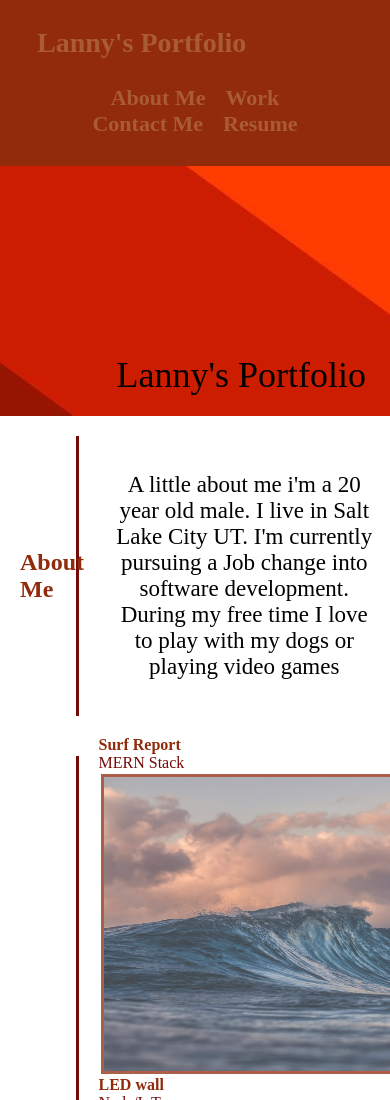
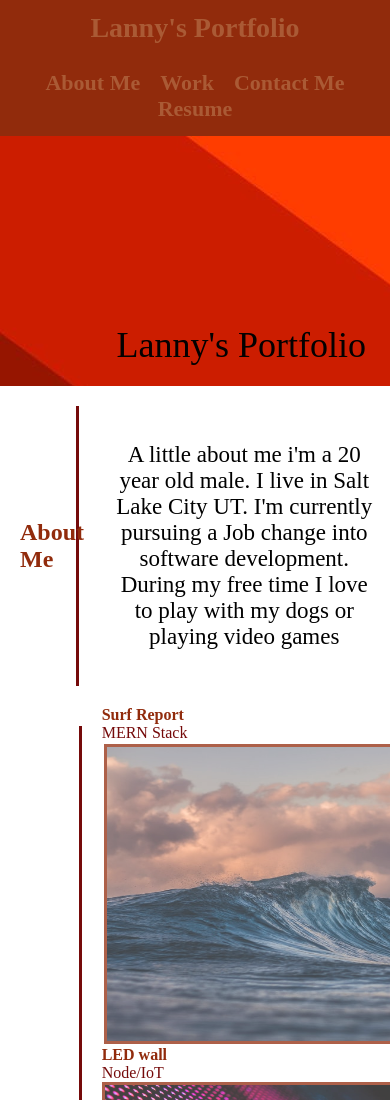
Before and after one commit to LannyLopez/Portfolio, a plain HTML site: page index.html in a window 390 px wide. Shown: the top 1100 px of the page. Drawn offline with Linux system fonts and the light colour scheme.

Commit message:
mobile working kinda scared imma mess it up

```diff
--- a/assets/css/style.css
+++ b/assets/css/style.css
@@ -92,7 +92,7 @@ header h1 {
 
 .work{
     margin: 20px;
-    width: 15%;
+    width: 18%;
     padding: 0 auto 0 auto;
     border-right: 3px solid rgb(117, 10, 10);
     display: -webkit-flex;
@@ -196,3 +196,16 @@ footer{
     display: flex;
 
 }
+
+@media screen and (max-width: 980px){
+    header{
+        padding: 0;
+        justify-content: center;
+        position: relative;
+    }
+
+    header h1{
+        width: 100%;
+        text-align: center;
+    }
+}
```
